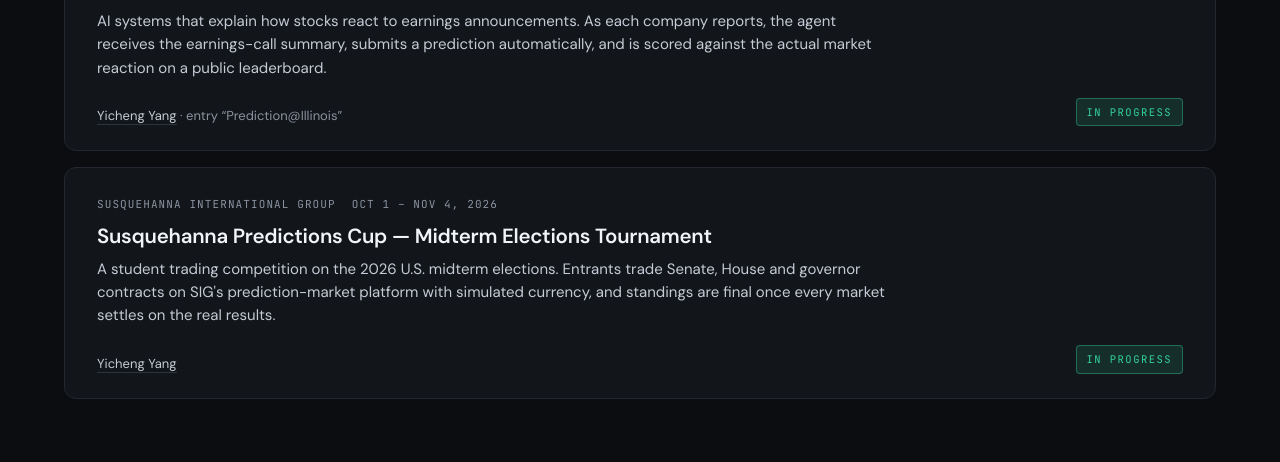
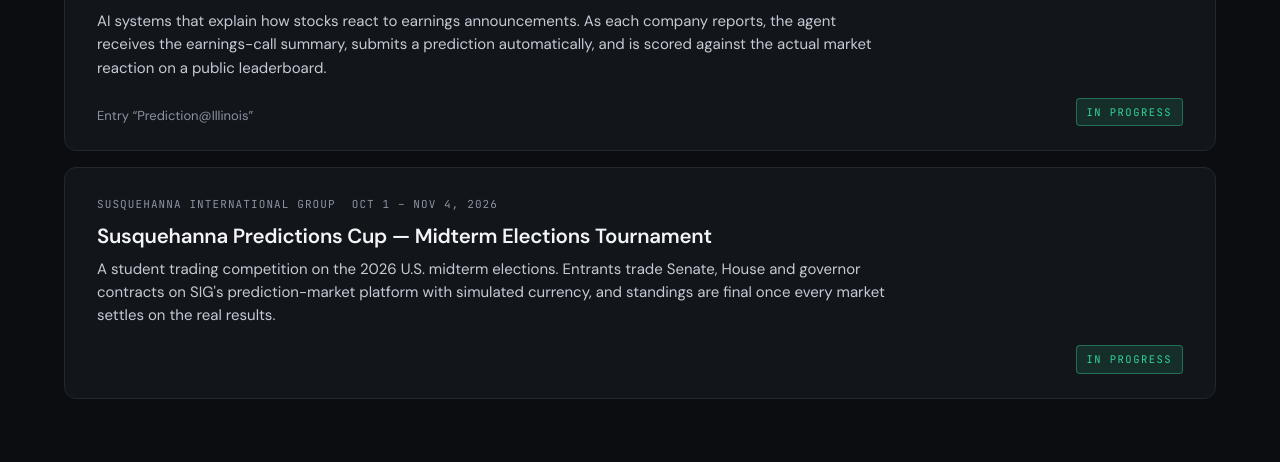
Before and after one commit to Prediction-Illinois/prediction-illinois.github.io, a Jekyll site: the page built from competitions/index.html, in a window 1280 px wide and 1370 px high. Shown: the part 534-996 px from the top of the window. Built offline with Jekyll 4.4.1, drawn with Linux system fonts in a browser that asks for light colours.

Commit message:
Competitions: drop member names from entries

```diff
--- a/_data/competitions.yml
+++ b/_data/competitions.yml
@@ -2,7 +2,7 @@
 #   name, organizer, url      required
 #   role                      competed | hosted   (hosted entries get their own section at the top)
 #   start, end                YYYY-MM-DD; the status badge (Upcoming / In progress / Completed) is computed from them
-#   members                   names exactly as on the Team page (they link to LinkedIn)
+#   members                   optional; names exactly as on the Team page (they link to LinkedIn)
 #   entry                     optional team or submission name
 #   format                    one or two sentences on what entrants do
 #   result                    optional, only once the organizer publishes it (e.g. "Top 10 of 870") — no P&L
@@ -12,7 +12,6 @@
   role: competed
   start: 2026-10-12
   end: 2026-12-15
-  members: [Yicheng Yang]
   entry: Prediction@Illinois
   format: AI systems that explain how stocks react to earnings announcements. As each company reports, the agent receives the earnings-call summary, submits a prediction automatically, and is scored against the actual market reaction on a public leaderboard.
 
@@ -22,5 +21,4 @@
   role: competed
   start: 2026-10-01
   end: 2026-11-04
-  members: [Yicheng Yang]
   format: A student trading competition on the 2026 U.S. midterm elections. Entrants trade Senate, House and governor contracts on SIG's prediction-market platform with simulated currency, and standings are final once every market settles on the real results.
--- a/_includes/competition.html
+++ b/_includes/competition.html
@@ -5,7 +5,7 @@
   <h2><a href="{{ c.url }}" target="_blank" rel="noopener">{{ c.name }}</a></h2>
   {% if c.format %}<p class="sum">{{ c.format }}</p>{% endif %}
   <div class="wf">
-    <span class="au">{% if c.role == "hosted" %}Hosted by Prediction@Illinois{% else %}{% for m in c.members %}{% assign tm = site.data.team | where: "name", m | first %}{% if tm.linkedin %}<a href="{{ tm.linkedin }}" target="_blank" rel="noopener">{{ m }}</a>{% else %}{{ m }}{% endif %}{% unless forloop.last %}, {% endunless %}{% endfor %}{% if c.entry %} · entry “{{ c.entry }}”{% endif %}{% endif %}</span>
+    <span class="au">{% if c.role == "hosted" %}Hosted by Prediction@Illinois{% else %}{% capture who %}{% for m in c.members %}{% assign tm = site.data.team | where: "name", m | first %}{% if tm.linkedin %}<a href="{{ tm.linkedin }}" target="_blank" rel="noopener">{{ m }}</a>{% else %}{{ m }}{% endif %}{% unless forloop.last %}, {% endunless %}{% endfor %}{% endcapture %}{% assign who = who | strip %}{{ who }}{% if c.entry %}{% if who != "" %} · {% endif %}Entry “{{ c.entry }}”{% endif %}{% endif %}</span>
     <span class="wf-r">{% if c.result %}<span class="badge gh">{{ c.result }}</span>{% endif %}<span class="badge {{ cls }}" data-status>{{ st }}</span></span>
   </div>
 </article>
```
